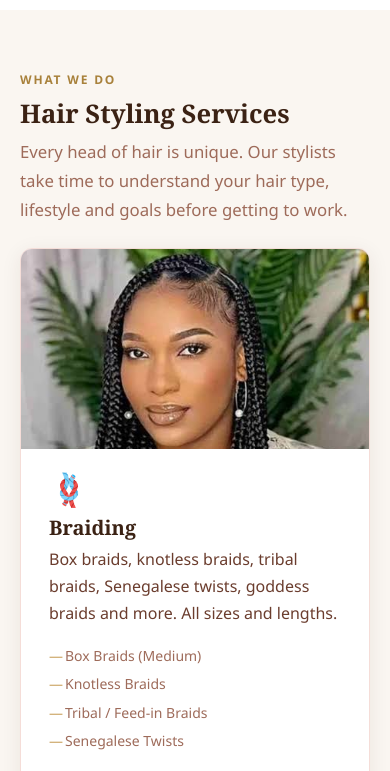
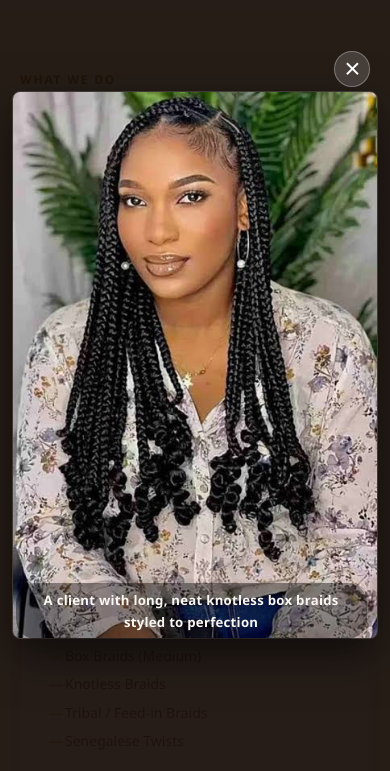
Before and after one commit to Nanvang/senify-salon, a plain HTML site: page index.html in a window 390 px wide. Both pictures are taken after a click on the button 195 px from the left and 3732 px from the top of the page. Shown: the part 3383-4154 px from the top of the page. Drawn offline with Linux system fonts and the light colour scheme.

Commit message:
Fix full-screen lightbox visibility and gallery image clicks

```diff
--- a/script.js
+++ b/script.js
@@ -81,6 +81,7 @@ document.addEventListener('DOMContentLoaded', function () {
 
     // Reveal the lightbox modal
     lightbox.removeAttribute('hidden');
+    lightbox.classList.add('is-open');
 
     // Prevent background page from scrolling while viewing photo
     document.body.style.overflow = 'hidden';
@@ -96,6 +97,7 @@ document.addEventListener('DOMContentLoaded', function () {
     if (!lightbox || lightbox.hasAttribute('hidden')) return;
 
     // Hide the lightbox
+    lightbox.classList.remove('is-open');
     lightbox.setAttribute('hidden', '');
 
     // Clear image source to stop memory retention
--- a/style.css
+++ b/style.css
@@ -892,6 +892,7 @@ figcaption {
   font-weight: 600;
   padding: 1.5rem 0.75rem 0.6rem;
   letter-spacing: 0.03em;
+  pointer-events: none;
 }
 
 
@@ -1496,6 +1497,7 @@ figcaption {
   border: none;
   background: transparent;
   cursor: zoom-in;
+  overflow: hidden;
   text-align: inherit;
   font: inherit;
   color: inherit;
@@ -1515,10 +1517,7 @@ figcaption {
   display: flex;
   align-items: center;
   justify-content: center;
-  padding: 1.5rem;
-  opacity: 0;
-  visibility: hidden;
-  transition: opacity 0.25s ease, visibility 0.25s ease;
+  padding: 2.75rem 1.5rem 1.5rem;
 }
 
 .lightbox[hidden] {
@@ -1526,8 +1525,16 @@ figcaption {
 }
 
 .lightbox.is-open {
-  opacity: 1;
-  visibility: visible;
+  animation: lightboxFadeIn 0.2s ease forwards;
+}
+
+@keyframes lightboxFadeIn {
+  from {
+    opacity: 0;
+  }
+  to {
+    opacity: 1;
+  }
 }
 
 /* Dark semi-transparent background backdrop */
@@ -1627,7 +1634,7 @@ figcaption {
 
 @media (max-width: 600px) {
   .lightbox {
-    padding: 1rem 0.5rem;
+    padding: 3rem 0.5rem 1rem;
   }
 
   .lightbox-close {
```
